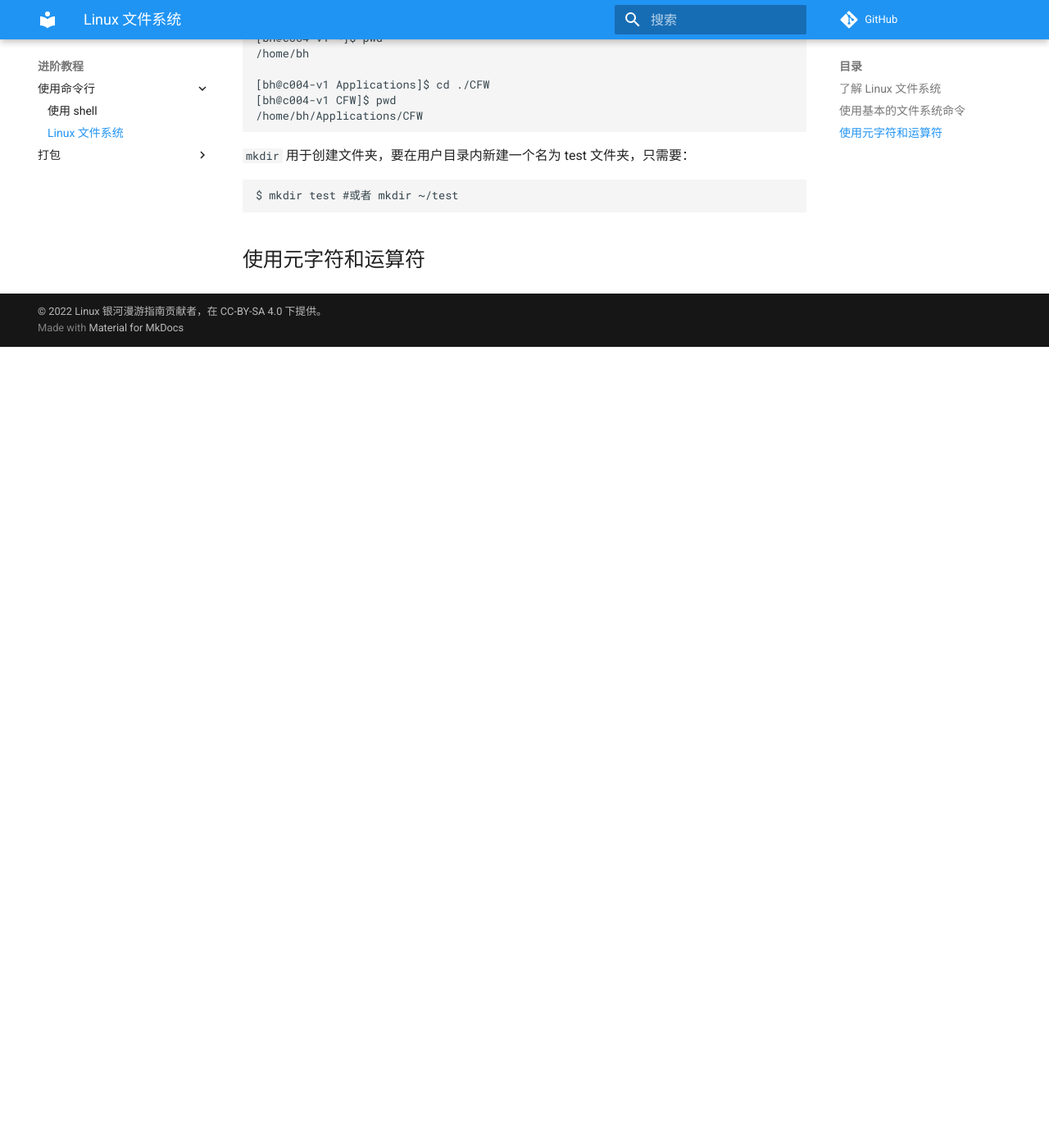
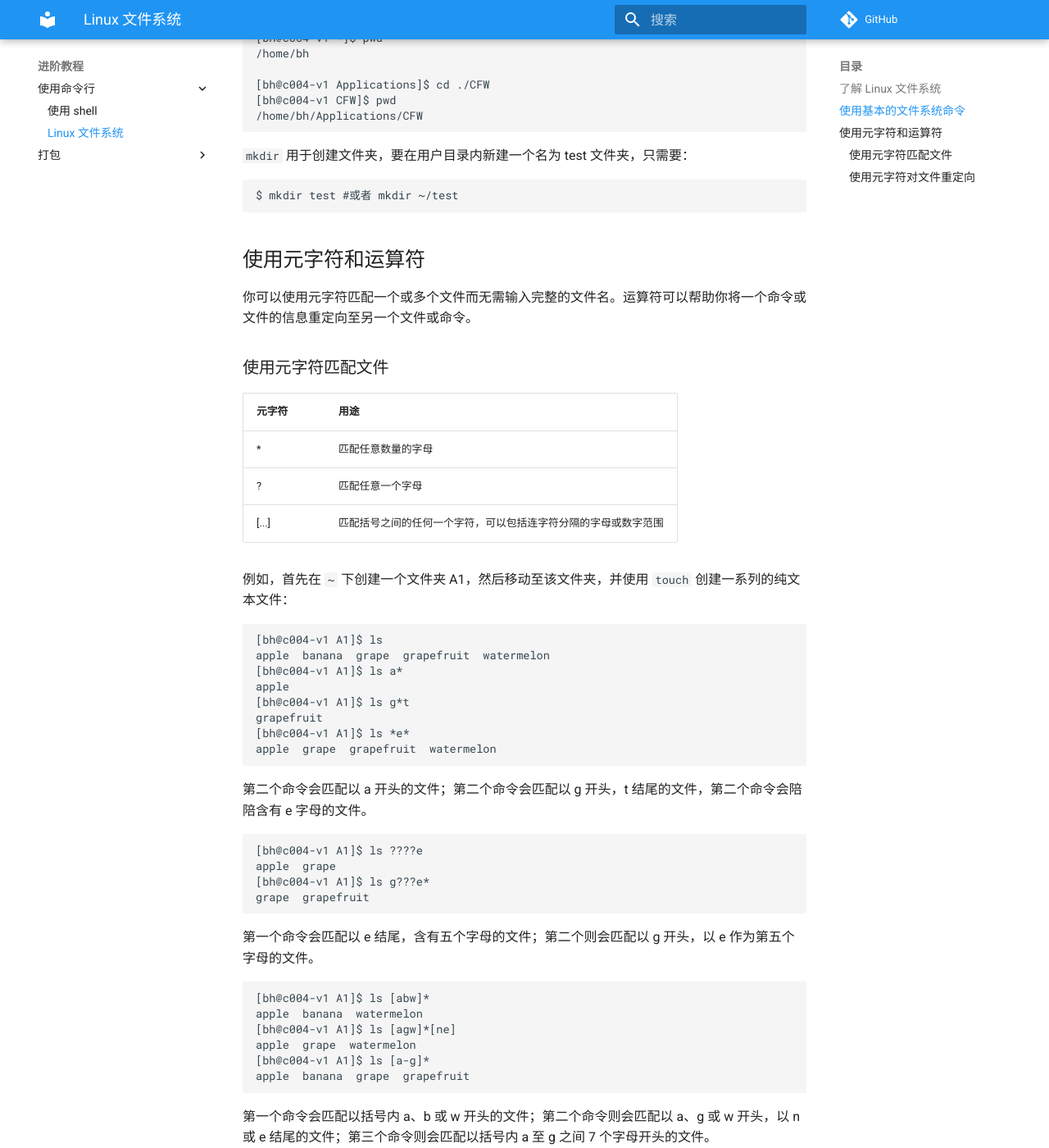
Before and after one commit to linuxhitchhiker/THGLG, an MkDocs documentation site: the page built from docs/advanced/shell/base2.md, in a window 1280 px wide and 1400 px high, scrolled down 3402 px. Shown: the whole window at 82% size. Built offline with MkDocs 1.6.1 and Material for MkDocs 9.7.7, drawn with Linux system fonts in a browser that asks for light colours; comment, search, counter and statistics services are not loaded; before the commit the page ends 3825 px from its top, so only the background shows below that; some of the changed text lies outside the part shown.

Commit message:
update base2.md

````diff
--- a/docs/advanced/shell/base2.md
+++ b/docs/advanced/shell/base2.md
@@ -96,3 +96,60 @@ $ mkdir test #或者 mkdir ~/test
 ```
 
 ## 使用元字符和运算符
+
+你可以使用元字符匹配一个或多个文件而无需输入完整的文件名。运算符可以帮助你将一个命令或文件的信息重定向至另一个文件或命令。
+
+### 使用元字符匹配文件
+
+|元字符|用途|
+|---|---|
+|*|匹配任意数量的字母|
+|?|匹配任意一个字母|
+|[...]|匹配括号之间的任何一个字符，可以包括连字符分隔的字母或数字范围|
+
+例如，首先在 `~` 下创建一个文件夹 A1，然后移动至该文件夹，并使用 `touch` 创建一系列的纯文本文件：
+
+```
+[bh@c004-v1 A1]$ ls
+apple  banana  grape  grapefruit  watermelon
+[bh@c004-v1 A1]$ ls a*
+apple
+[bh@c004-v1 A1]$ ls g*t
+grapefruit
+[bh@c004-v1 A1]$ ls *e*
+apple  grape  grapefruit  watermelon
+```
+
+第二个命令会匹配以 a 开头的文件；第二个命令会匹配以 g 开头，t 结尾的文件，第二个命令会陪陪含有 e 字母的文件。
+
+```
+[bh@c004-v1 A1]$ ls ????e
+apple  grape
+[bh@c004-v1 A1]$ ls g???e*
+grape  grapefruit
+```
+
+第一个命令会匹配以 e 结尾，含有五个字母的文件；第二个则会匹配以 g 开头，以 e 作为第五个字母的文件。
+
+```
+[bh@c004-v1 A1]$ ls [abw]*
+apple  banana  watermelon
+[bh@c004-v1 A1]$ ls [agw]*[ne]
+apple  grape  watermelon
+[bh@c004-v1 A1]$ ls [a-g]*
+apple  banana  grape  grapefruit
+```
+
+第一个命令会匹配以括号内 a、b 或 w 开头的文件；第二个命令则会匹配以 a、g 或 w 开头，以 n 或 e 结尾的文件；第三个命令则会匹配以括号内 a 至 g 之间 7 个字母开头的文件。
+
+### 使用元字符对文件重定向
+
+|元字符|用途|
+|---|---|
+|<|将文件的内容定向到命令。在大多数情况下，这是命令所期望的默认操作，字符的使用是可选的；使用 `less bigfile` 与 `less < bigfile` 相同|
+|>|将命令的标准输出定向到文件。如果文件存在，则覆盖该文件的内容。|
+|2>|将标准错误（错误消息）定向到文件。|
+|&>|将标准输出和标准错误都指向文件。|
+|>>|将命令的输出定向到文件，并将输出添加到现有文件内容的末尾。|
+
+- Linux 不仅所有东西都可以用文件夹或者文件表示，同时大量软件的配置文件、日志文件和错误日志都是纯文本。
````
Also changed, not shown: docs/advanced/shell/base1.md (+3 -1 lines).
